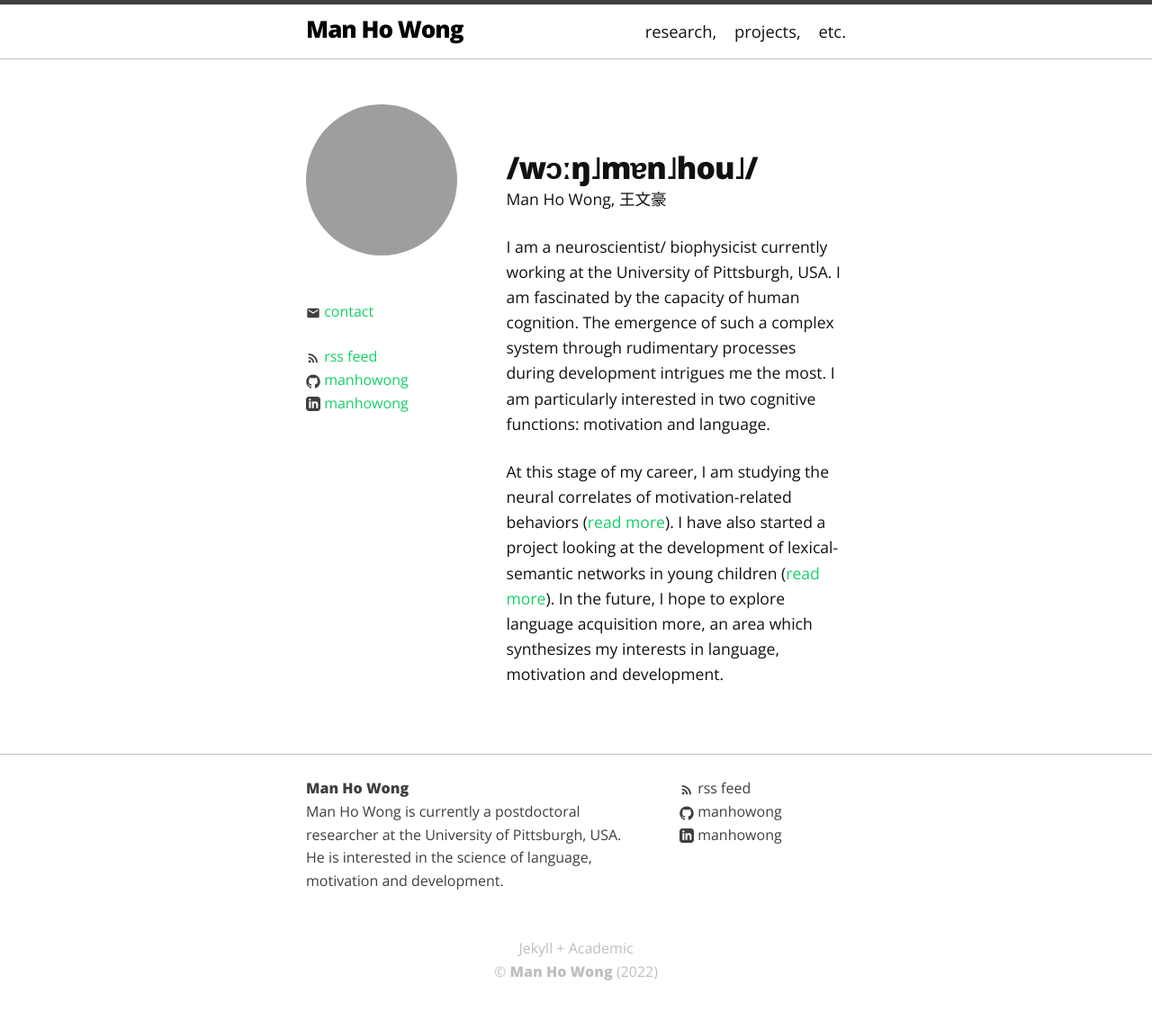
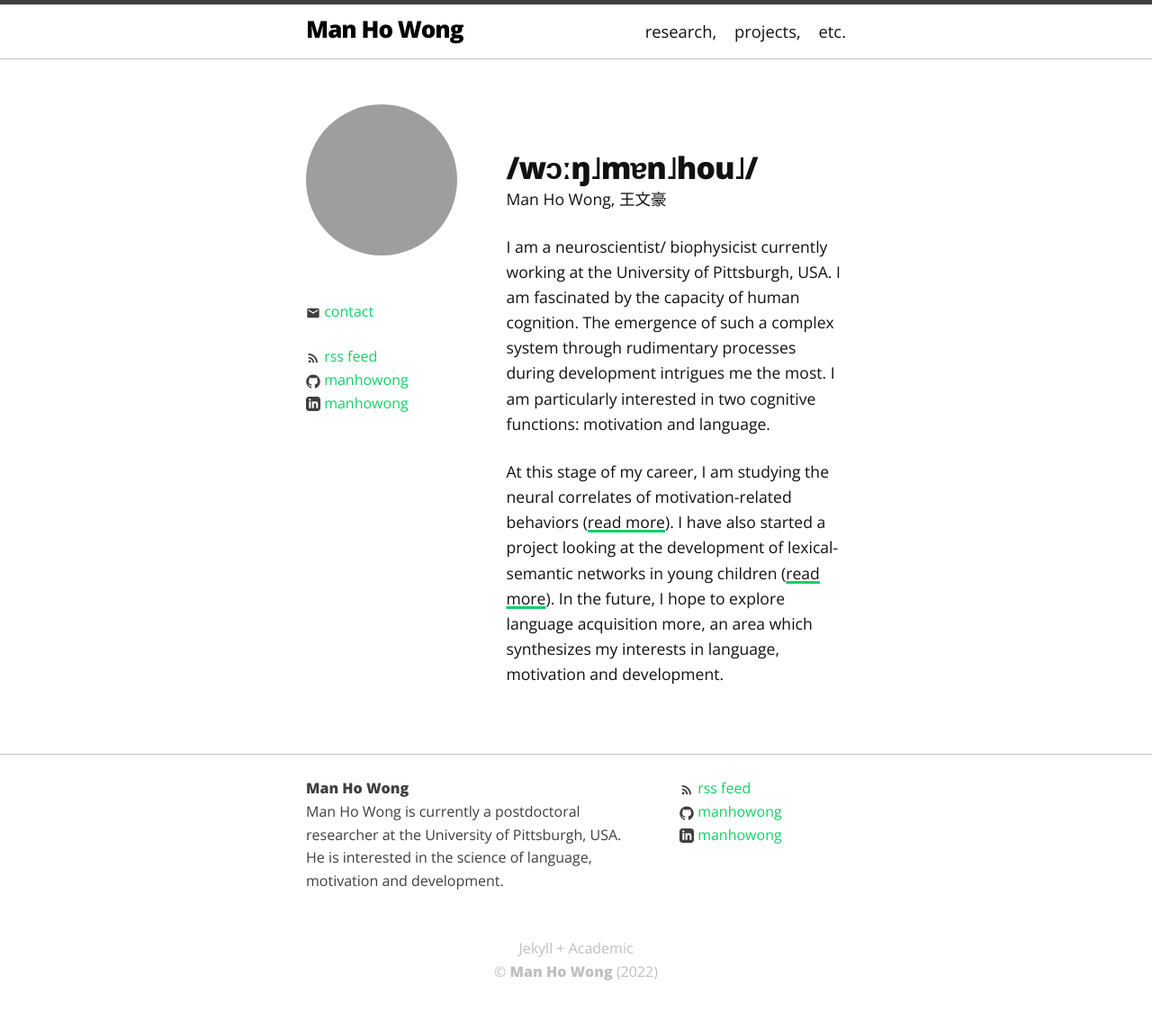
Before and after one commit to manhowong/manhowong.github.io, a Jekyll site: the page built from index.md, in a window 1280 px wide. Shown: the whole page at 90% size. Built offline with Jekyll 4.4.1, drawn with Linux system fonts in a browser that asks for light colours; grey boxes are pictures that could not be loaded.

Commit message:
changed link underline; fixed link underline in footer/header

```diff
--- a/_sass/academic/_base.scss
+++ b/_sass/academic/_base.scss
@@ -167,16 +167,17 @@ h4 {
  * Links
  */
 a {
-  color: $brand-color;
-  text-decoration: none;
+  color: $text-color;
+  text-decoration: underline;
+  text-decoration-color: $brand-color;
+  text-decoration-thickness: 15%;
 
   &:visited {
-    color: darken($brand-color, 5%);
+    color: $text-color;
   }
 
   &:hover {
-    color: $text-color;
-    text-decoration: underline;
+    color: darken($brand-color, 5%);
   }
 }
 
--- a/_sass/academic/_layout.scss
+++ b/_sass/academic/_layout.scss
@@ -135,9 +135,14 @@
   letter-spacing: -1px;
   margin-bottom: -5px;
 
+  a {
+    text-decoration: none;
+  }
+
   &,
   &:visited {
     color: $grey-color-dark;
+    text-decoration: none;
   }
   &:hover {
     text-decoration: none;
@@ -210,6 +215,7 @@
 
       .page-link {
         color: $text-color;
+        text-decoration: none;
 
         &:hover {
           text-decoration: none;
@@ -330,6 +336,7 @@
 
   a {
     color: $grey-color;
+    text-decoration: none;
   }
 
   .footer-col {
@@ -392,8 +399,14 @@
   }
 
   .contact-list {
+    a {
+      text-decoration: none;
+    }
     a .username:hover {
       text-decoration: underline;
+    }
+    a .username:visited {
+      text-decoration: none;
     }
 
     @include media-query($on-palm) {
@@ -734,7 +747,16 @@
   margin-top: $spacing-unit / 2;
   text-transform: lowercase;
 
-  a:hover {
+  a {
+    color: $brand-color;
+    text-decoration: none;
+  }
+  a .username:hover {
+    color: $text-color;
+    text-decoration: none;
+  }
+  a .username:visited {
+    color: $brand-color;
     text-decoration: none;
   }
 }
```
